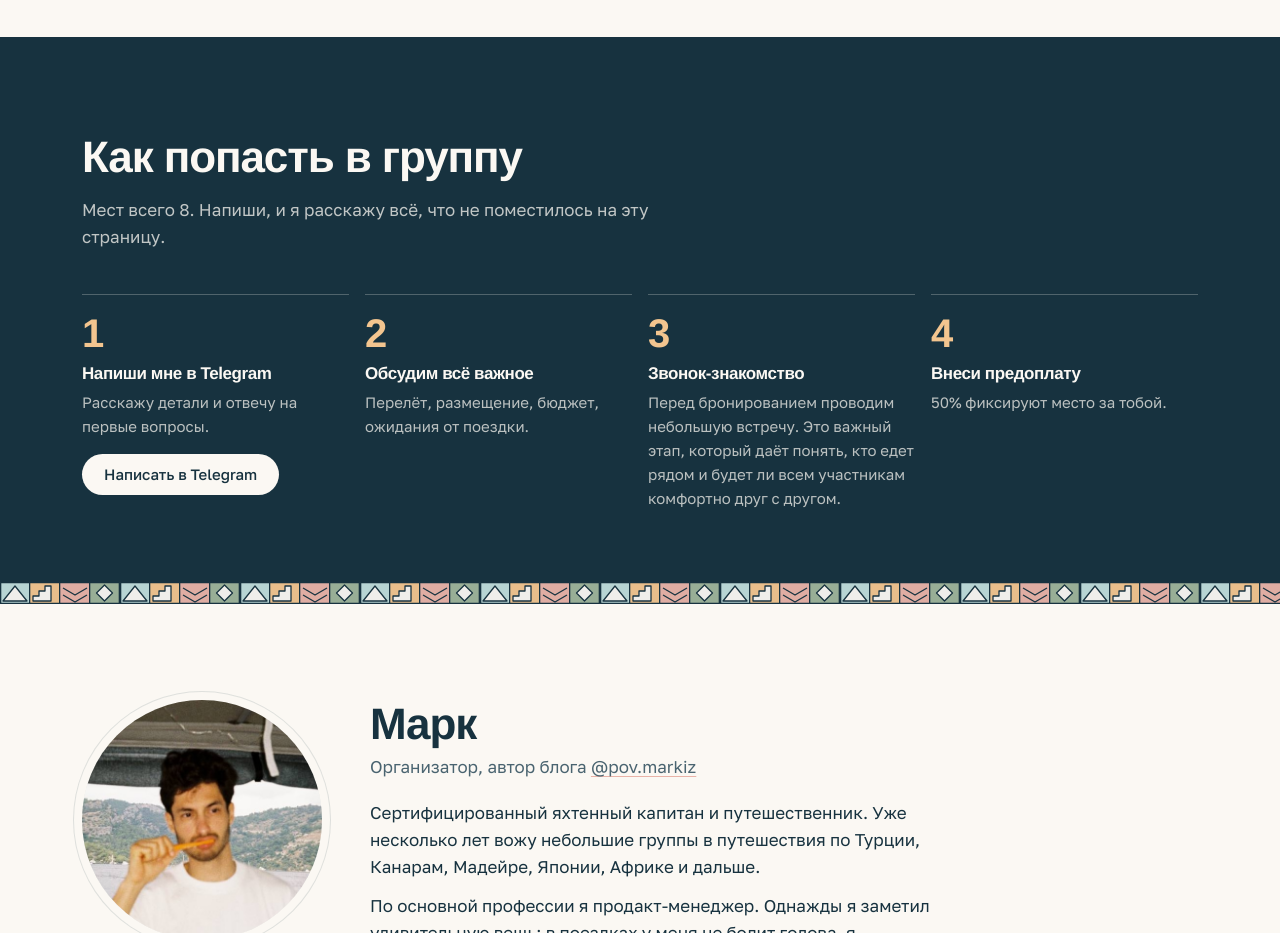
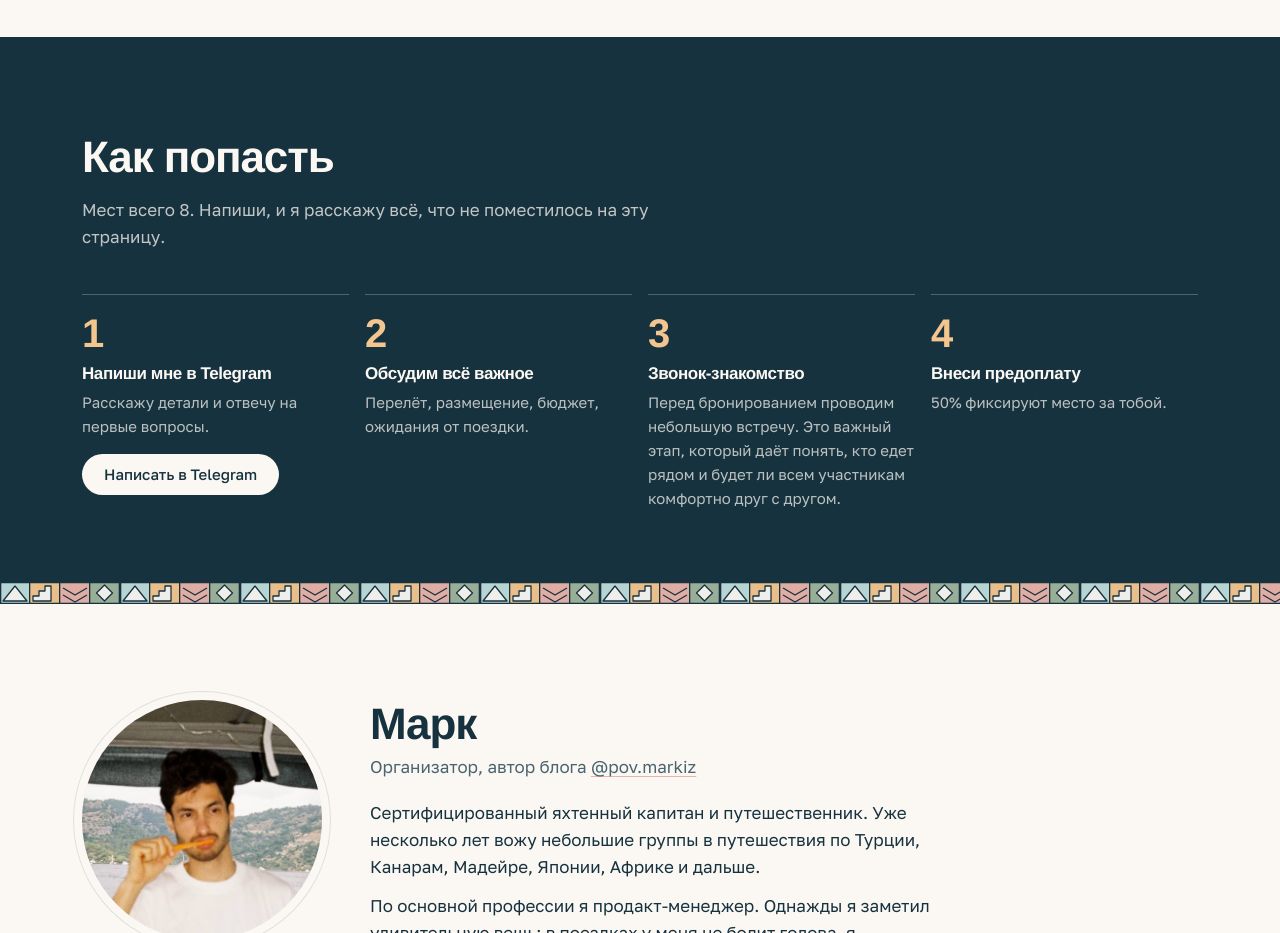
Before and after one commit to povmarkiz/cape-town, a plain HTML site: page index.html in a window 1280 px wide. Shown: the part 8440-9373 px from the top of the page. Drawn offline with Linux system fonts and the light colour scheme.

Commit message:
Заголовок «Как попасть»
Co-Authored-By: Claude Opus 5.5 <noreply@anthropic.com>
Claude-Session: https://claude.ai/code/session_01HCzkUQCDMD1fogYbCJddQG

```diff
--- a/index.html
+++ b/index.html
@@ -637,7 +637,7 @@ footer a{color:var(--shell)}
 <section class="book" id="book">
   <div class="wrap">
     <div class="sec-head">
-      <h2>Как попасть в группу</h2>
+      <h2>Как попасть</h2>
       <p>Мест всего 8. Напиши, и я расскажу всё, что не поместилось на эту страницу.</p>
     </div>
     <ol class="steps">
```
